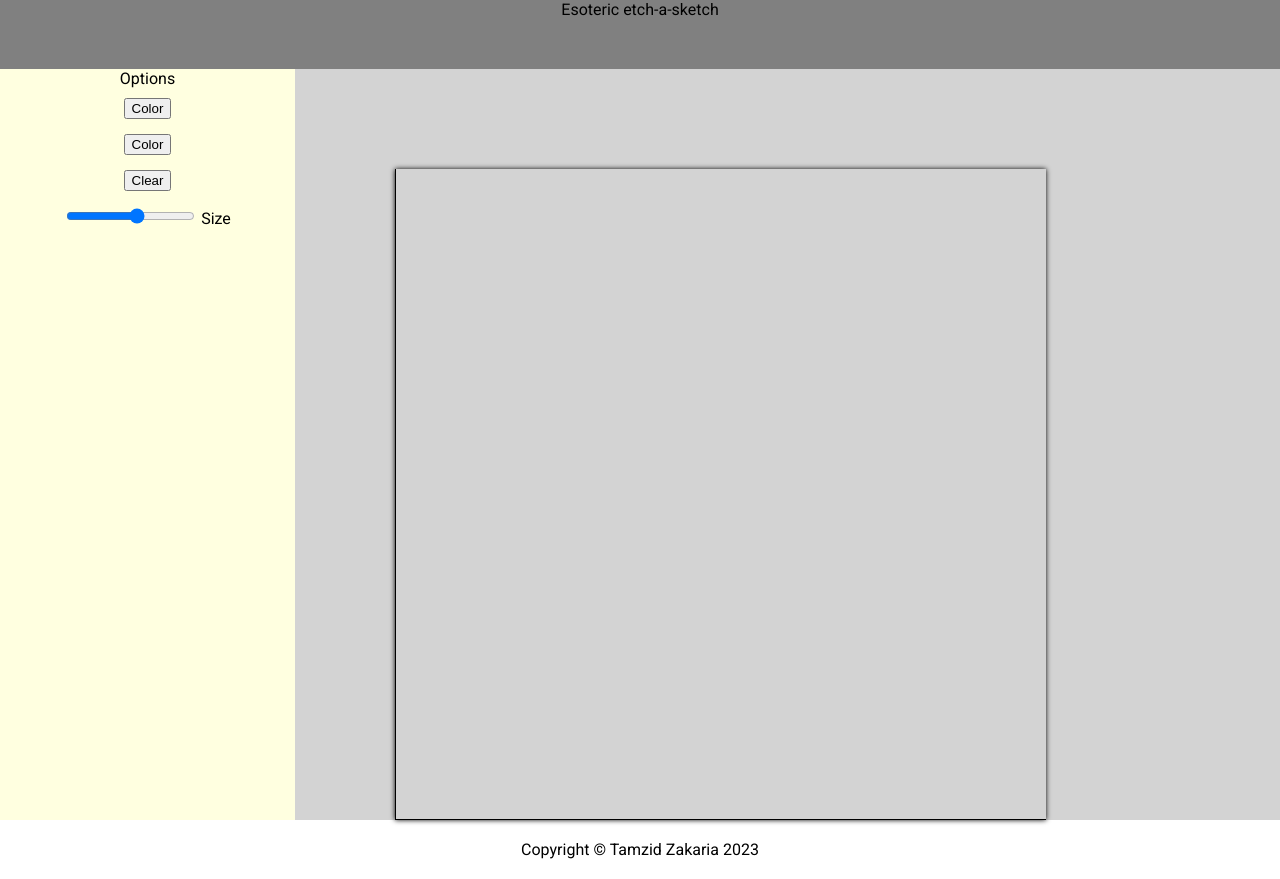
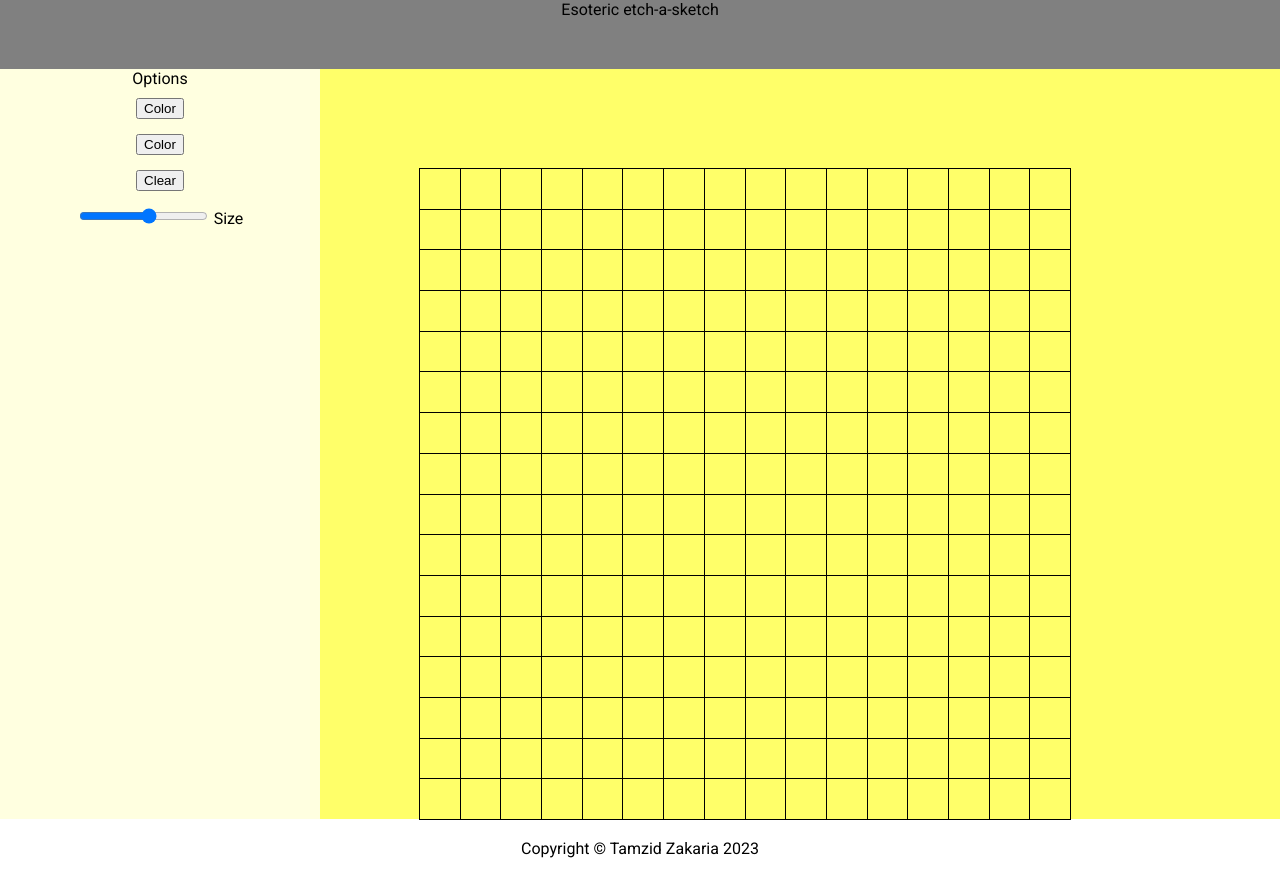
Before and after one commit to dizmat/etch-a-sketch, a plain HTML site: page index.html in a window 1280 px wide. Drawn offline with Linux system fonts and the light colour scheme.

Commit message:
refactor: adopt new approach to styling sketchpad
Previous iteration did not fit according to the

```diff
--- a/style.css
+++ b/style.css
@@ -1,4 +1,8 @@
 @import url(https://fonts.googleapis.com/css?family=Roboto:100,100italic,300,300italic,400,400italic,500,500italic,700,700italic,900,900italic&subset=latin,latin-ext,cyrillic,cyrillic-ext,greek-ext,greek,vietnamese);
+
+:root {
+	--grid-border: 1px solid black;
+}
 
 body {
 	font-family: Roboto, sans-serif;
@@ -31,12 +35,6 @@ body {
 	height: 100%;
 }
 
-.sketchpad {
-	/* background-color: rgb(255, 255, 105); */
-	flex: 3;
-	height: 100%;
-}
-
 .interaction-panel {
 	display: flex;
 	flex-direction: column;
@@ -45,31 +43,38 @@ body {
 	padding-top: 10px;
 }
 
-.sketchpad {
-	display: flex;
-	padding-top: 100px;
-	padding-left: 100px;
-	box-sizing: border-box;
-}
-.drawing-box {
-	display: flex;
-	flex-wrap: wrap;
-	height: 650px;
-	width: 650px;
-	border: 1px solid black;
-	border-right: none;
-	border-top: none;
-	box-shadow: 0 0 5px #000;
-}
-
 footer {
 	text-align: center;
 	padding: 20px 0px;
 }
 
-.square {
-	aspect-ratio: 1/1;
+.sketchpad {
+	display: grid;
 	box-sizing: border-box;
-	border-top: 1px solid black;
-	border-right: 1px solid black;
+	background-color: rgb(255, 255, 105);
+	flex: 3;
+	height: 100%;
 }
+
+.drawing-box {
+	display: grid;
+	width: 650px;
+	height: 650px;
+	margin: 100px 0 0 100px;
+	grid-gap: 1px;
+}
+
+.cell {
+	outline: 1px solid black;
+}
+
+/*
+TODO: Stylise buttons with icons (legal assets)
+TODO: Stylize slider to something modern
+TODO: Japanese cherry blossom 8bit theme. The goal is to make something that stands out instead of 'just doing the job'. The theme should be something that you like if you're not going for cherry blossom theme. Gots to figure out how to make background not look pixelated when on large screens.
+TODO: Top navbar with links to all other Tamzid Zakaria github projects (projects that you are proud of)
+TODO: Website icon
+TODO: Either random name generator or a better name
+TODO: Dabble in animations
+TODO: Dark mode toggle
+*/
```
